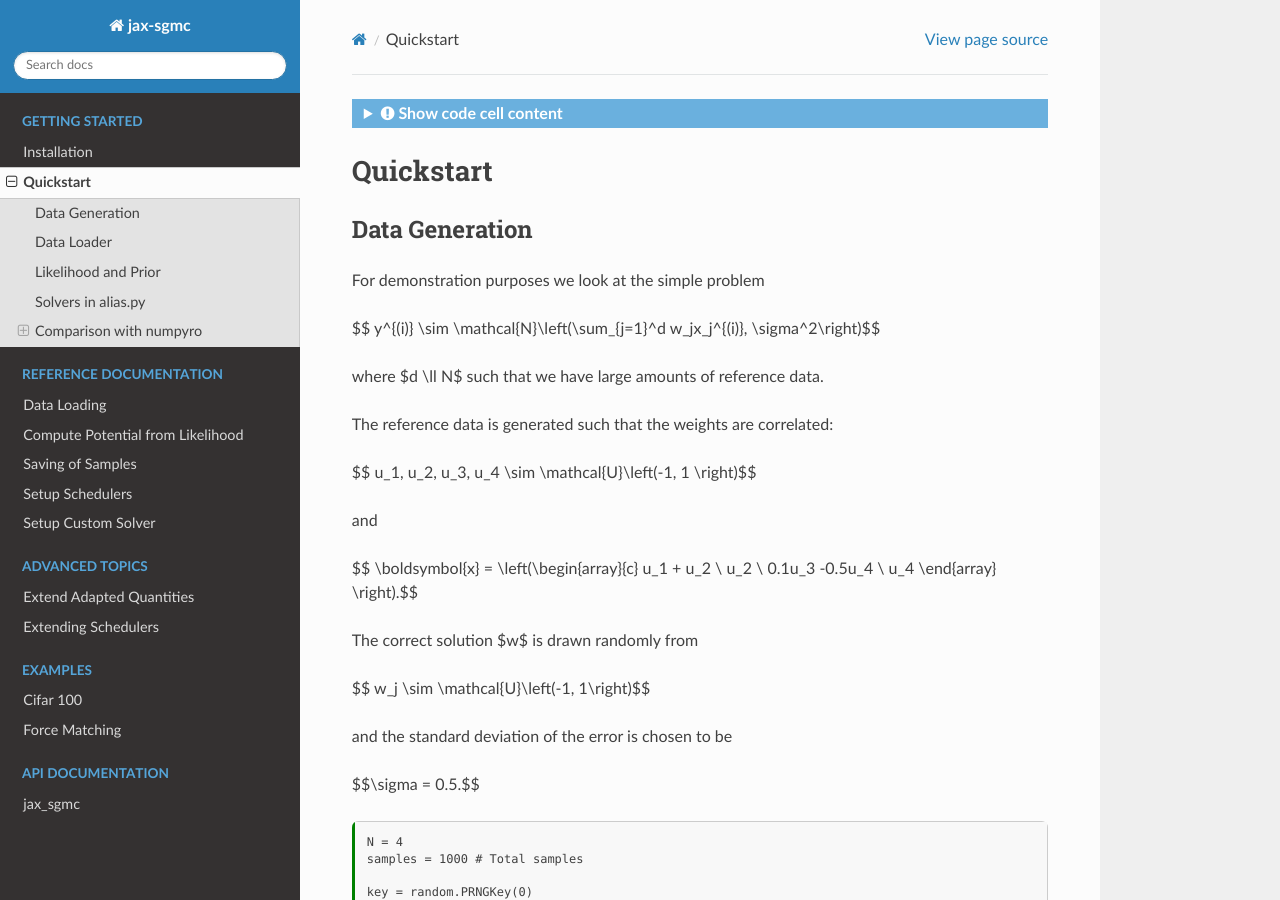
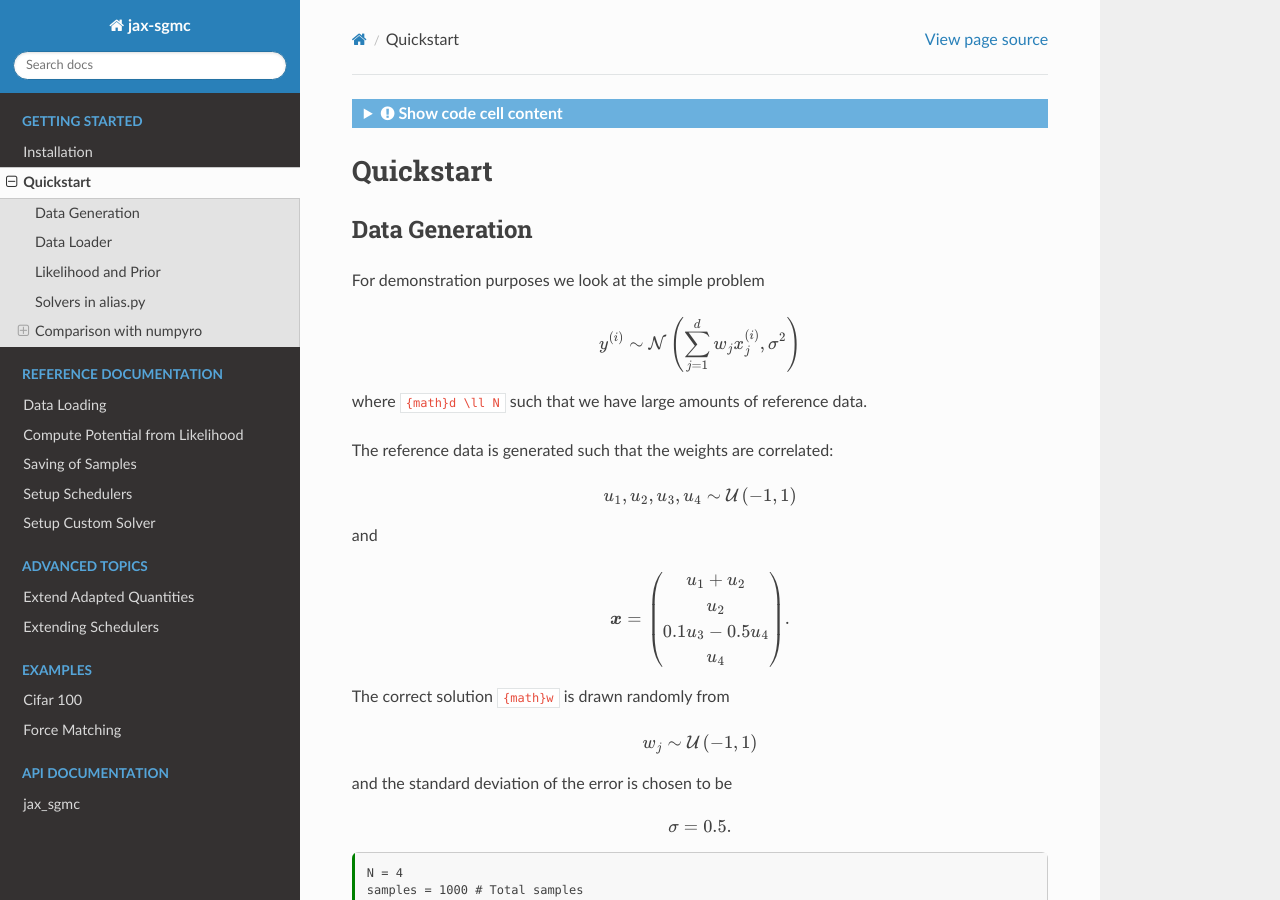
Before and after one commit to tummfm/jax-sgmc, a Sphinx documentation site: the page built from docs/quickstart.md, in a window 1280 px wide and 900 px high. Built offline with Sphinx 7.4.7 and the Read the Docs theme 2.0.0, drawn with Linux system fonts in a browser that asks for light colours.

Commit message:
Changed math syntax

````diff
--- a/docs/conf.py
+++ b/docs/conf.py
@@ -57,7 +57,9 @@ source_suffix = ['.rst', '.ipynb']
 exclude_patterns = ['build']
 
 autosummary_generate = True
-autodoc_mock_imports = ['tensorflow', 'tensorflow_datasets', 'h5py']
+autodoc_mock_imports = ['tensorflow', 'tensorflow_datasets']
+
+
 
 intersphinx_mapping = {
     'python': ('https://docs.python.org/3/', None),
--- a/docs/quickstart.md
+++ b/docs/quickstart.md
@@ -64,25 +62,36 @@ from jax_sgmc import alias
 
 For demonstration purposes we look at the simple problem
 
-$$ y^{(i)} \sim \mathcal{N}\left(\sum_{j=1}^d w_jx_j^{(i)}, \sigma^2\right)$$
+```{math}
+y^{(i)} \sim \mathcal{N}\left(\sum_{j=1}^d w_jx_j^{(i)}, \sigma^2\right)
+```
 
-where $d \ll N$ such that we have large amounts of reference data.
+where ```{math}d \ll N``` such that we have large amounts of reference data.
 
 The reference data is generated such that the weights are correlated:
 
-$$ u_1, u_2, u_3, u_4 \sim \mathcal{U}\left(-1, 1 \right)$$
+```{math}
+u_1, u_2, u_3, u_4 \sim \mathcal{U}\left(-1, 1 \right)
+```
 
 and
 
-$$ \boldsymbol{x} = \left(\begin{array}{c} u_1 + u_2 \\ u_2 \\ 0.1u_3 -0.5u_4 \\ u_4 \end{array} \right).$$
+```{math}
+\boldsymbol{x} = \left(\begin{array}{c} u_1 + u_2 \\ u_2 \\ 0.1u_3 -0.5u_4 \\ u_4 \end{array} \right).
+```
 
-The correct solution $w$ is drawn randomly from
+The correct solution ```{math}w``` is drawn randomly from
 
-$$ w_j \sim \mathcal{U}\left(-1, 1\right)$$
+```{math}
+w_j \sim \mathcal{U}\left(-1, 1\right)
+```
 
 and the standard deviation of the error is chosen to be
 
-$$\sigma = 0.5.$$
+```{math}
+\sigma = 0.5.
+```
+
 
 ```{code-cell} ipython3
 N = 4
--- a/setup.cfg
+++ b/setup.cfg
@@ -46,5 +46,6 @@ docs =
     myst-nb
     numpyro
     matplotlib
+    h5py
 hdf5 =
     h5py
````
Also changed, not shown: other parts of docs/quickstart.md (+0 -2 lines).
